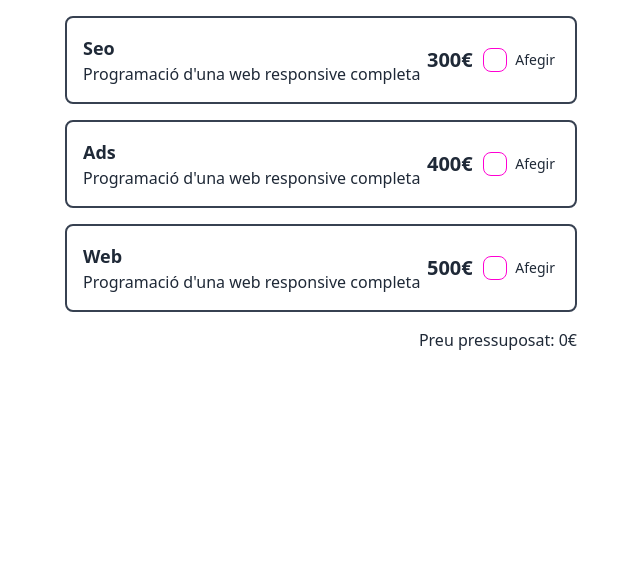
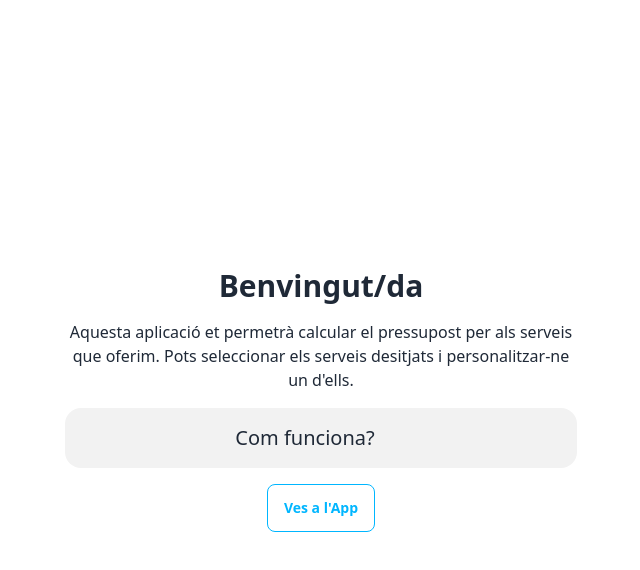
Before and after one commit to monica-mp/S6.Pressupostos, a React (Vite) app: page / in a window 1280 px wide. Shown: the top 570 px of the page, without its empty margins (319-959 px from the left). Built offline with nearby package versions, Linux system fonts and the light colour scheme.

Commit message:
N1. Exercici 4

```diff
--- a/package.json
+++ b/package.json
@@ -11,7 +11,8 @@
   },
   "dependencies": {
     "react": "^18.2.0",
-    "react-dom": "^18.2.0"
+    "react-dom": "^18.2.0",
+    "react-router-dom": "^6.19.0"
   },
   "devDependencies": {
     "@types/react": "^18.2.15",
--- /dev/null
+++ b/src/Welcome.jsx
@@ -0,0 +1,63 @@
+import { Link } from "react-router-dom";
+
+function Welcome() {
+  return (
+    <div className="flex flex-col items-center gap-4 min-h-screen place-content-center">
+      <h1 className="text-3xl font-bold">Benvingut/da</h1>
+      <p className="w-2/5 text-center">
+        Aquesta aplicació et permetrà calcular el pressupost per als serveis que
+        oferim. Pots seleccionar els serveis desitjats i personalitzar-ne un
+        d'ells.
+      </p>
+      <div className="collapse bg-base-200 w-2/5">
+        <input type="checkbox" />
+        <div className="collapse-title text-xl font-medium text-center">
+          Com funciona?
+        </div>
+        <div className="collapse-content">
+          <ul className="menu bg-base-200 rounded-box">
+            <li className="border-b border-slate-700">
+              <details open>
+                <summary>
+                  Comença seleccionant els serveis que necessites per al teu
+                  projecte. Pots triar entre tres opcions:
+                </summary>
+                <ul>
+                  <li>
+                    <a>Fer una campanya SEO</a>
+                  </li>
+                  <li>
+                    <a>Fer una campanya de publicitat</a>
+                  </li>
+                  <li>
+                    <a>Fer una pàgina web</a>
+                  </li>
+                </ul>
+              </details>
+            </li>
+            <li className="border-b border-slate-700">
+              <a>
+                Si decideixes fer una pàgina web, tindràs l'oportunitat de
+                personalitzar encara més el teu pressupost. Podràs seleccionar
+                el nombre de pàgines i d'idiomes per a la teva web.
+              </a>
+            </li>
+            <li>
+              <a>
+                Per facilitar la introducció de dades, hem afegit botons als
+                costats dels camps de pàgines i d'idiomes. Amb aquests botons,
+                pots augmentar o disminuir la quantitat en una unitat per
+                ajustar el teu pressupost segons les teves preferències.
+              </a>
+            </li>
+          </ul>
+        </div>
+      </div>
+
+      <Link to="/app">
+        <button className="btn btn-outline btn-info">Ves a l'App</button>
+      </Link>
+    </div>
+  );
+}
+export default Welcome;
--- a/src/components/Checkbox.jsx
+++ b/src/components/Checkbox.jsx
@@ -1,5 +1,6 @@
 import WebOptions from "./WebOptions";
 import { useState } from "react";
+import { Link } from "react-router-dom";
 
 function Checkbox({ services, onCheckboxChange }) {
   const prices = {
@@ -38,6 +39,11 @@ function Checkbox({ services, onCheckboxChange }) {
   };
 
   return (
+    <div>
+      <Link to="/">
+      <button className="btn btn-outline btn-info btn-sm m-2">Ves a Home</button>
+      </Link>
+
       <div className="container w-2/5 mx-auto">
         <div className="flex my-4 border-2 rounded-lg border-gray-700 p-4">
           <div className="flex-shrink-0">
@@ -51,7 +57,7 @@ function Checkbox({ services, onCheckboxChange }) {
             <label className="label cursor-pointer">
               <input
                 type="checkbox"
-              className="checkbox checkbox-secondary"
+                className="checkbox checkbox-info"
                 checked={services.seo}
                 onChange={() => onCheckboxChange("seo")}
               />
@@ -71,7 +77,7 @@ function Checkbox({ services, onCheckboxChange }) {
             <label className="label cursor-pointer">
               <input
                 type="checkbox"
-              className="checkbox checkbox-secondary"
+                className="checkbox checkbox-info"
                 checked={services.ads}
                 onChange={() => onCheckboxChange("ads")}
               />
@@ -92,7 +98,7 @@ function Checkbox({ services, onCheckboxChange }) {
               <label className="label cursor-pointer">
                 <input
                   type="checkbox"
-                className="checkbox checkbox-secondary"
+                  className="checkbox checkbox-info"
                   checked={services.web}
                   onChange={() => onCheckboxChange("web")}
                 />
@@ -111,6 +117,7 @@ function Checkbox({ services, onCheckboxChange }) {
         </div>
         <p className="text-end">Preu pressuposat: {calculateTotal()}&euro;</p>
       </div>
+    </div>
   );
 }
 
--- a/src/components/WebOptions.jsx
+++ b/src/components/WebOptions.jsx
@@ -1,20 +1,20 @@
 function WebOptions({ pages, languages, onPagesChange, onLanguagesChange }) {
   return (
-    <div className="flex flex-col mt-8 border-2 rounded-lg border-fuchsia-500 p-2 self-end w-96 gap-4">
+    <div className="flex flex-col mt-8 border-2 rounded-lg border-cyan-600 p-2 self-end w-96 gap-4">
       <div className="flex justify-between">
         <span>Número de pàgines:</span>
         <div >
-          <button className="btn btn-circle btn-xs border-fuchsia-400" onClick={() => (pages > 1 ? onPagesChange(pages - 1) : null)}>
+          <button className="btn btn-circle btn-xs border-cyan-700" onClick={() => (pages > 1 ? onPagesChange(pages - 1) : null)}>
             -
           </button>
           <input
-            className="input input-bordered input-sm input-primary w-16 mx-2"
+            className="input input-bordered input-sm input-info w-16 mx-2"
             type="number"
             value={pages}
             onChange={(e) => onPagesChange(parseInt(e.target.value, 10))}
             min="1"
           />
-          <button className="btn btn-circle btn-xs border-fuchsia-400" onClick={() => onPagesChange(pages + 1)}>
+          <button className="btn btn-circle btn-xs border-cyan-700" onClick={() => onPagesChange(pages + 1)}>
             +
           </button>
         </div>
@@ -22,17 +22,17 @@ function WebOptions({ pages, languages, onPagesChange, onLanguagesChange }) {
       <div className="flex justify-between">
         <span>Número de llenguatges:</span>
         <div >
-          <button className="btn btn-circle btn-xs border-fuchsia-400" onClick={() => (languages > 1 ? onLanguagesChange(languages - 1) : null)}>
+          <button className="btn btn-circle btn-xs border-cyan-700" onClick={() => (languages > 1 ? onLanguagesChange(languages - 1) : null)}>
             -
           </button>
           <input
-            className="input input-bordered input-sm input-primary w-16 mx-2"
+            className="input input-bordered input-sm input-info w-16 mx-2"
             type="number"
             value={languages}
             onChange={(e) => onLanguagesChange(parseInt(e.target.value, 10))}
             min="1"
           />
-          <button className="btn btn-circle btn-xs border-fuchsia-400" onClick={() => onLanguagesChange(languages + 1)}>
+          <button className="btn btn-circle btn-xs border-cyan-700" onClick={() => onLanguagesChange(languages + 1)}>
             +
           </button>
         </div>
--- a/src/main.jsx
+++ b/src/main.jsx
@@ -1,10 +1,22 @@
 import React from 'react'
 import ReactDOM from 'react-dom/client'
 import App from './App.jsx'
+import { createBrowserRouter, RouterProvider } from 'react-router-dom'
+import Welcome from './Welcome.jsx'
 
+const router = createBrowserRouter([
+  {
+    path: '/',
+    element: <Welcome />,
+  },
+  {
+    path: '/app',
+    element: <App />,
+  }
+])
 
 ReactDOM.createRoot(document.getElementById('root')).render(
   <React.StrictMode>
-    <App />
+    <RouterProvider router={router} />
   </React.StrictMode>,
 )
```
Also changed, not shown: 1 other file (tests, documents, lock files or other folders). Lines whose indentation alone changed are shown as unchanged.
